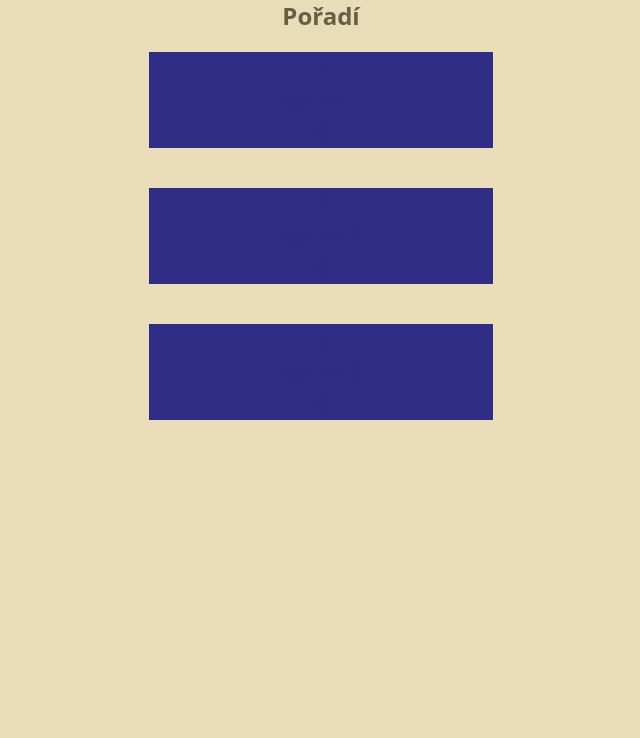
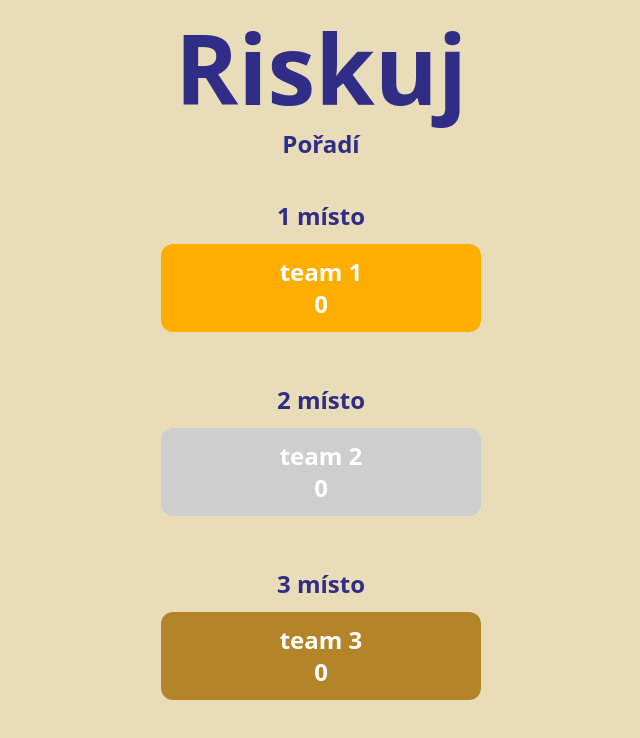
Before and after one commit to kostirez/riskuj, an Angular app: page / in a window 1280 px wide. Shown: the top 738 px of the page, without its empty margins (319-959 px from the left). Built offline with nearby package versions, Linux system fonts and the light colour scheme.

Commit message:
update results component

```diff
--- a/src/app/riskuj/riskuj-results/riskuj-results.component.html
+++ b/src/app/riskuj/riskuj-results/riskuj-results.component.html
@@ -1,11 +1,28 @@
 <div>
     <div class="flex flex-col w-96 m-auto text-center">
-        <h4>Pořadí</h4>
-        <div *ngFor="let team of getTeamsOrder(); let index= index"
-             class="m-5 bg-primary">
-            <h3>{{index + 1}}</h3>
-            <h3>{{team.name}}</h3>
-            <h3>{{team.points}}</h3>
+        <div class="m-5">
+            <h1 class="mb-3">Riskuj</h1>
+            <h3>Pořadí</h3>
+        </div>
+        <div *ngFor="let team of getTeamsOrder() | slice:0:3; let index= index"
+             class="m-5">
+            <h3 class="text-primary">{{index + 1}} místo</h3>
+            <div class="m-3 px-5 py-3 rounded-xl"
+                 [ngStyle]="{'background-color': getPlaceColor(index)}">
+                <h3 class="text-white">{{team.name}}</h3>
+                <h3 class="text-white">{{team.points}}</h3>
+            </div>
+        </div>
+    </div>
+    <div class="flex w-full justify-center text-center">
+        <div *ngFor="let team of getTeamsOrder() | slice:2:-1; let index= index"
+             class="m-5">
+            <h3 class="text-primary">{{index + 3}} místo</h3>
+            <div class="m-3 px-5 py-3 rounded-xl"
+                 [ngStyle]="{'background-color': getPlaceColor(index+3)}">
+                <h3 class="text-white">{{team.name}}</h3>
+                <h3 class="text-white">{{team.points}}</h3>
+            </div>
         </div>
     </div>
 </div>
--- a/src/app/riskuj/riskuj-results/riskuj-results.component.ts
+++ b/src/app/riskuj/riskuj-results/riskuj-results.component.ts
@@ -2,11 +2,35 @@ import { Component } from '@angular/core';
 import { RiskujService, Team } from "../riskuj.service";
 import { CommonModule } from "@angular/common";
 
+interface PlaceColor {
+    index: number;
+    color: string;
+}
+
+const PLACE_COLORS: PlaceColor[] = [
+    {
+        index: 0,
+        color: "#ffae00"
+    }, {
+        index: 1,
+        color: "#cecece"
+    }, {
+        index: 2,
+        color: "#b48429"
+    },
+]
+
+const DEFAULT_PLACE_COLOR: PlaceColor = {
+    index: -1,
+    color: "#807659"
+}
+
+
 @Component({
-  selector: 'app-riskuj-results',
-  standalone: true,
-  imports: [CommonModule],
-  templateUrl: './riskuj-results.component.html',
+    selector: 'app-riskuj-results',
+    standalone: true,
+    imports: [ CommonModule ],
+    templateUrl: './riskuj-results.component.html',
 })
 export class RiskujResultsComponent {
     teams: Team[] = [];
@@ -16,6 +40,13 @@ export class RiskujResultsComponent {
     }
 
     getTeamsOrder(): Team[] {
-        return this.teams.sort((t1,t2) => t1.points-t2.points);
+        return this.teams.sort((t1, t2) => t1.points - t2.points);
+    }
+
+    getPlaceColor(index: number): string {
+        if (index < PLACE_COLORS.length) {
+            return PLACE_COLORS[index].color;
+        }
+        return DEFAULT_PLACE_COLOR.color;
     }
 }
```
